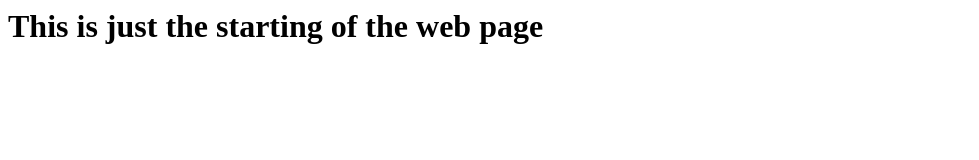
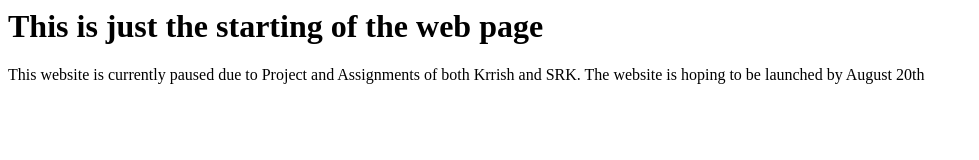
Before and after one commit to OpenCodeLK/opencodelk.github.io, a plain HTML site: page index.html in a window 1280 px wide. Shown: the whole page, without its empty margins (0-979 px from the left). Drawn offline with Linux system fonts and the light colour scheme.

Commit message:
Update index.html

```diff
--- a/index.html
+++ b/index.html
@@ -1,3 +1,5 @@
 <html>
   <title> OpenCodeLK - Learn Programming </title>
   <h1> This is just the starting of the web page </h1>
+
+  <p> This website is currently paused due to Project and Assignments of both Krrish and SRK. The website is hoping to be launched by August 20th </p>
```
